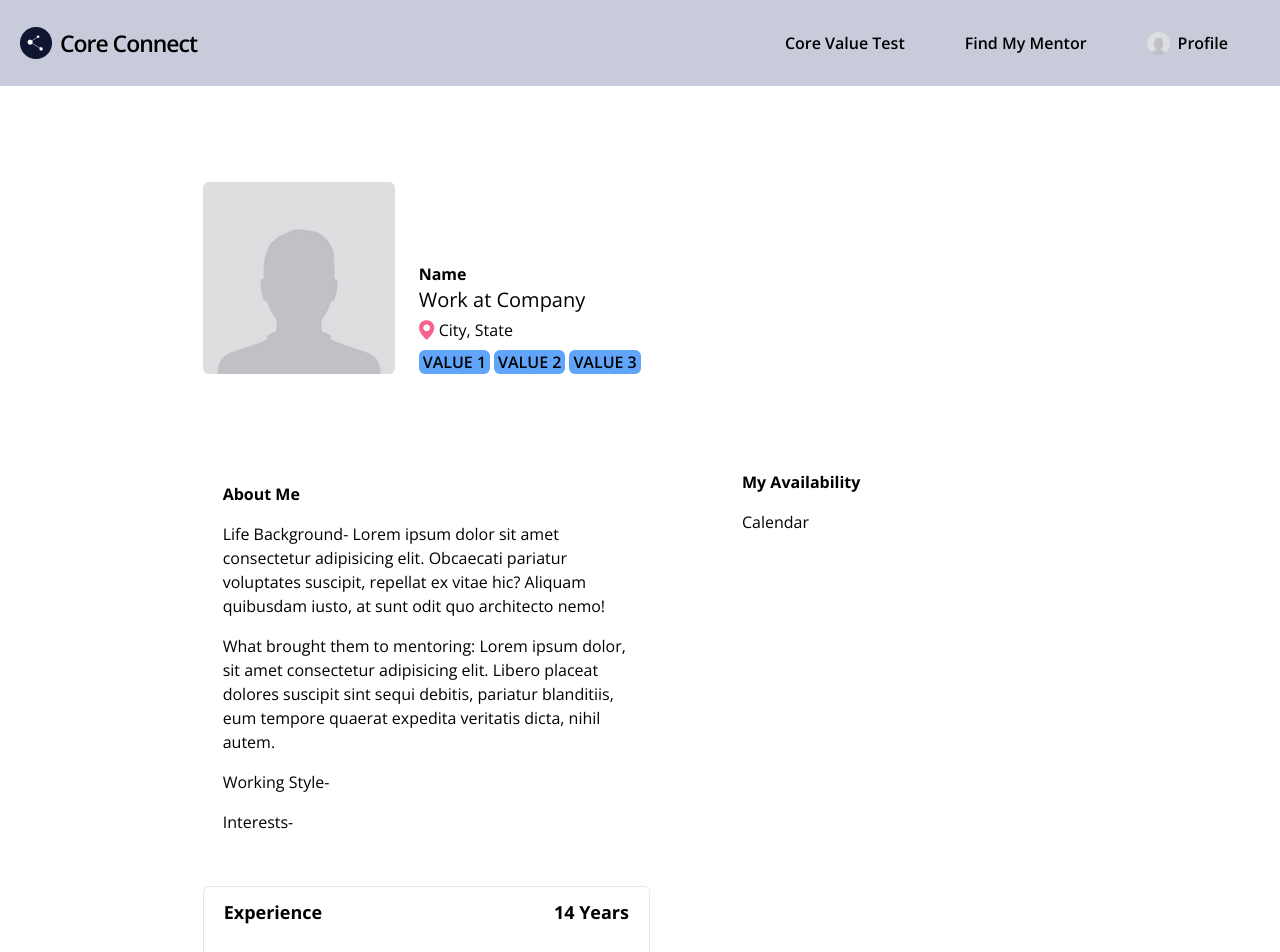
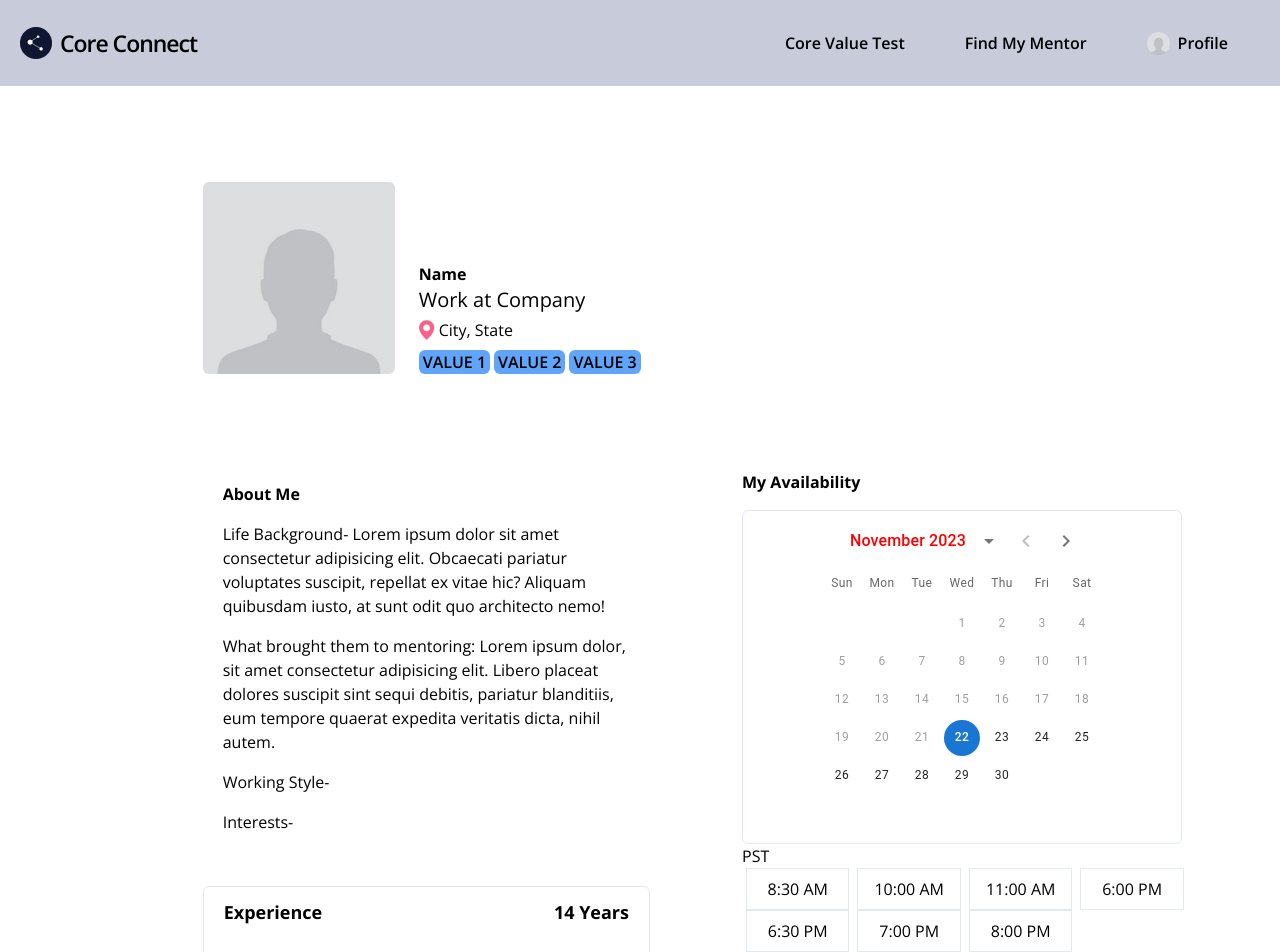
Before and after one commit to lureeves/core-connect, a React (Vite) app: page /MentorProfile in a window 1280 px wide. Shown: the top 952 px of the page. Built offline with nearby package versions, Linux system fonts and the light colour scheme.

Commit message:
Started Calendar entry

```diff
--- /dev/null
+++ b/src/data/FakeAvailability.jsx
@@ -0,0 +1,9 @@
+export const FakeAvailability = {
+    1:["8:30 AM", "10:00 AM", "11:00 AM", "6:00 PM", "6:30 PM", "7:00 PM", "8:00 PM"],
+    2:["9:30 AM", "10:00 AM", "10:30 AM", "12:00 PM", "2:00 PM", "2:30 AM", "3:00 PM", "3:30 PM",],
+    3:["2:00 PM", "3:00 PM", "4:00 PM"],
+    4:["8:00 AM", "8:00 AM", "8:00 AM", "8:00 AM", "8:00 AM", "8:00 AM", "8:00 AM", "8:00 AM",],
+    5:["8:00 AM", "8:00 AM", "8:00 AM", "8:00 AM", "8:00 AM", "8:00 AM", "8:00 AM", "8:00 AM",],
+    6:["8:00 AM", "9:00 AM", "10:00 AM", "11:00 AM", "3:00 PM"],
+
+}
--- a/src/pages/MentorProfile/MentorProfile.jsx
+++ b/src/pages/MentorProfile/MentorProfile.jsx
@@ -2,6 +2,7 @@ import React from 'react'
 import pfp from '../../assets/default_profile.jpg'
 import Marker from '../../assets/locationMarker.svg';
 import Review from './components/Review.jsx'
+import Calendar from './components/Calendar.jsx';
 
 const MentorProfile = () => {
   return (
@@ -89,10 +90,10 @@ const MentorProfile = () => {
             </div>
 
             {/* Right Column/ Calendar */}
-            <div className='flex flex-col gap-4'>
+            <div className='flex flex-col gap-4 w-full '>
                 <h2 className='font-bold'>My Availability</h2>
-                <div>
-                    Calendar
+                <div className='flex w-fulljustify-start '>
+                    <Calendar />
                 </div>
             </div>
         </div>
--- a/src/pages/MentorProfile/components/Calendar.jsx
+++ b/src/pages/MentorProfile/components/Calendar.jsx
@@ -0,0 +1,85 @@
+import React, {useState} from 'react';
+import { createTheme, ThemeProvider } from '@mui/material/styles';
+import dayjs, { Dayjs } from 'dayjs';
+import {   DateCalendar } from '@mui/x-date-pickers/DateCalendar';
+import { LocalizationProvider } from '@mui/x-date-pickers/LocalizationProvider';
+import { AdapterDayjs } from '@mui/x-date-pickers/AdapterDayjs';
+import { FakeAvailability } from '../../../data/FakeAvailability';
+import '../components/calendar.css'
+
+const theme = createTheme({
+    components: {
+      MuiDateCalendar: {
+        styleOverrides: {
+          root:{
+            display: 'flex',
+            justifyContent: 'center', // Center content horizontally
+            alignItems: 'center',
+            width:'27.5rem',
+            height:'25.125rem',
+            fontWeight: '600',
+            color: 'red'
+
+          },
+          monthContainer:{
+            color:'red'
+          }
+
+        },
+      },
+      MuiPickersArrowSwitcher: {
+        styleOverrides: {
+          LeftArrowIcon:{
+
+          }
+        }
+      },
+      MuiDateCalendarMonthContainer:{
+        styleOverrides:{
+            color:'red'
+        }
+      }
+
+    },
+  });
+
+const Calendar = () => {
+  const [date, setDate] = useState(dayjs);
+  const [open, setOpen] = useState(false);
+
+  return (
+    <div className=' flex flex-col items-start '>
+        <LocalizationProvider dateAdapter={AdapterDayjs}>
+            <ThemeProvider theme={theme}>
+
+                <div onClick={()=>{}}>
+                    <DateCalendar className='border border-slate-200 rounded-md w-32'
+                        value={date}
+                        onChange={(newDate)=>{setDate(newDate); console.log(`${date.$D} ${date.$M +1} ${date.$y}`)}}
+
+                        dayOfWeekFormatter={(_day, weekday) => `${weekday.format('ddd')}`}
+                        fontWeight={500}
+                        disablePast={true}
+
+
+
+
+                    />
+                </div>
+
+             </ThemeProvider>
+        </LocalizationProvider>
+        <div className={``}>
+            <button>PST</button>
+            <div className='grid grid-cols-4'>
+                {FakeAvailability[1].map((time, index)=>{
+                    return <button key={index} className='mx-1 border border-slate-200 px-4 py-2 '>{time}</button>
+                })}
+            </div>
+        </div>
+
+    </div>
+  )
+}
+
+export default Calendar
--- /dev/null
+++ b/src/pages/MentorProfile/components/calendar.css
@@ -0,0 +1,3 @@
+.mui-datepicker {
+    --mui-datepicker-font-size: 1622px;
+}
```
Also changed, not shown: package.json (+8 -1 lines), 1 other file (tests, documents, lock files or other folders).
